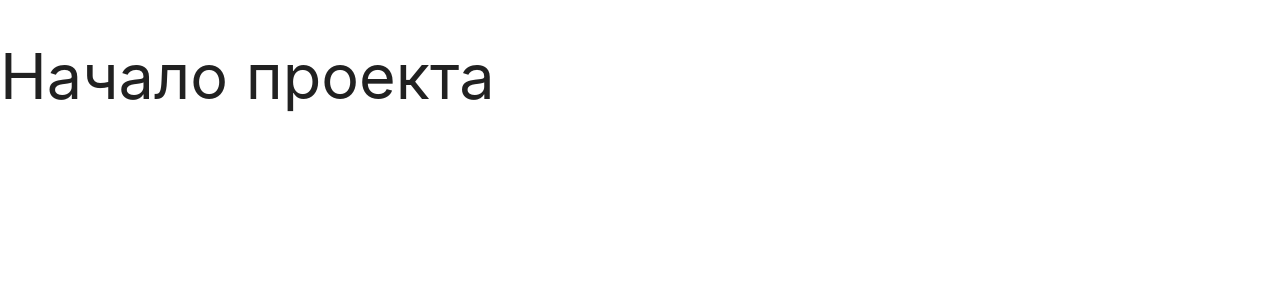
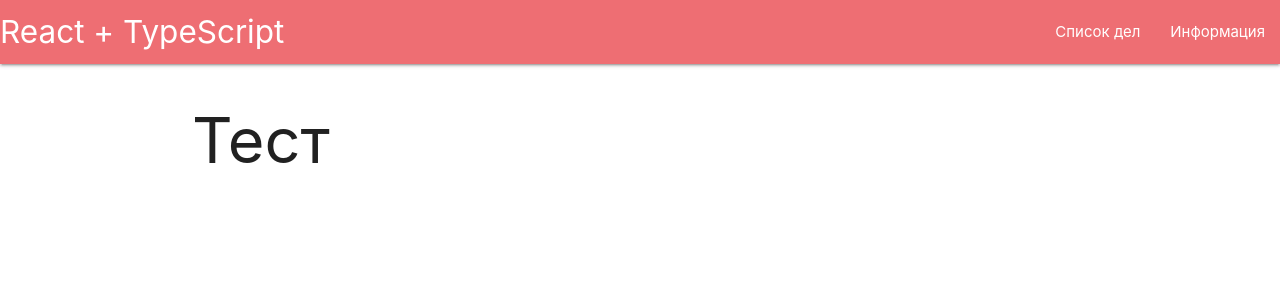
Before and after one commit to neo7976/react-ts-router-dom, a React (Create React App) app: page / in a window 1280 px wide. Shown: the top 300 px of the page. Built offline with nearby package versions, Linux system fonts and the light colour scheme.

Commit message:
Add Navbar.tsx

```diff
--- a/src/App.tsx
+++ b/src/App.tsx
@@ -1,8 +1,14 @@
 import React, {FC} from 'react';
+import Navbar from "./components/Navbar";
 
 
 const App: FC = () => {
-  return (<h1>Начало проекта</h1>);
+    return <>
+        <Navbar/>
+        <div className="container">
+            <h1>Тест</h1>
+        </div>
+    </>
 }
 
 export default App;
--- /dev/null
+++ b/src/components/Navbar.tsx
@@ -0,0 +1,17 @@
+import React, {FC} from "react";
+
+export const Navbar: FC = () => {
+    return (
+        <nav>
+            <div className="nav-wrapper">
+                <a href="#" className="brand-logo">React + TypeScript</a>
+                <ul className="right hide-on-med-and-down">
+                    <li><a href="/">Список дел</a></li>
+                    <li><a href="/">Информация</a></li>
+                </ul>
+            </div>
+        </nav>
+    );
+}
+
+export default Navbar;
```
